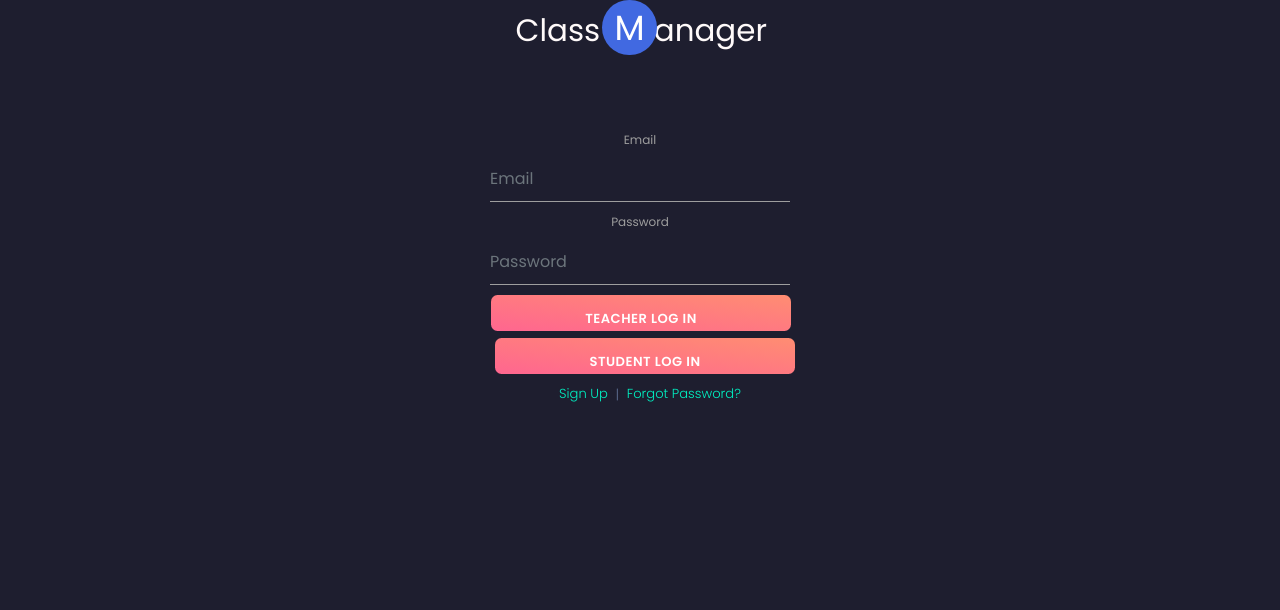
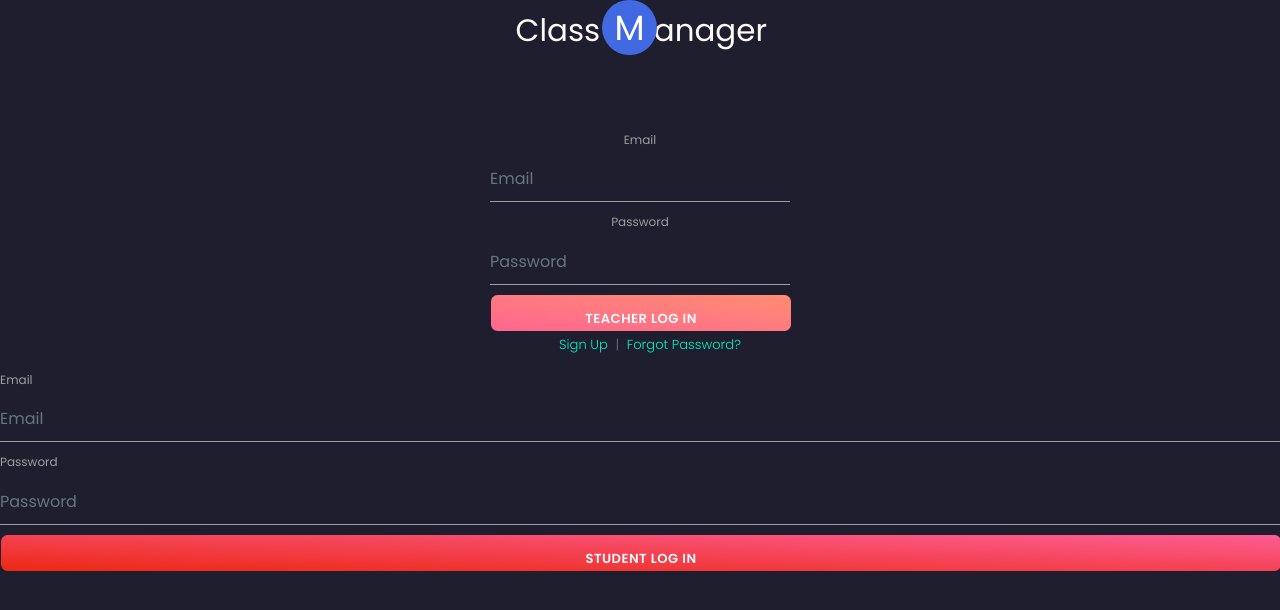
Before and after one commit to rahmedy/ClassM, a React (Create React App) app in the folder client/: page /log in a window 1280 px wide. Shown: the top 610 px of the page. Built offline with nearby package versions, Linux system fonts and the light colour scheme.

Commit message:
added 2nd fomr for students

```diff
--- a/client/src/components/Login/Login.js
+++ b/client/src/components/Login/Login.js
@@ -25,6 +25,12 @@ class LoginP extends React.Component {
       })
     }
 
+    studentChange = event => {
+      this.setState({
+        [event.target.name]: event.target.value
+      })
+    }
+
 	handleSubmit = async event => {
 		event.preventDefault();
 
@@ -42,10 +48,27 @@ class LoginP extends React.Component {
       }
     }
 
+    studentSubmit = async event => {
+      event.preventDefault();
+
+        const user = this.state;
+        const endPoint = "http://localhost:5000/api/students/login";
+
+        const config = {headers:{"Content-type":"application/json"}}
+
+        const results = await axios.post(endPoint, user, config)
+        console.log(results);
+        if (results.data.success){
+          localStorage.setItem("token", results.data.token);
+          this.props.setAuthenticated(results.data.token);
+          this.props.history.push("/rtl");
+        }
+      }
+
     render(){
         return(
           <>
-     <Form  onSubmit={this.handleSubmit} className ="login-form">
+     <Form  onClick={this.handleSubmit} className ="login-form">
 
 
         <h1 className= "wel">Class __anager</h1>
@@ -61,12 +84,10 @@ class LoginP extends React.Component {
             <Label for="examplePassword">Password</Label>
             <Input type="password" name="password" id="examplePassword" onChange={this.handleChange} value={this.state.password} placeholder="Password" />
           </FormGroup>
-          <FormGroup >
+
             <Button color="warning" className= "btn-lg  btn-block"> Teacher Log In
           </Button>
-          <Button color="warning" onClick={this.handleSubmit} className= "btn-lg  btn-block"> Student Log In
-          </Button>
-          </FormGroup>
+
 
 
           < Link to ="/sign">
@@ -77,6 +98,27 @@ class LoginP extends React.Component {
 
       </Form>
 
+      {/* this is the studen form  */}
+
+      <Form  onClick={this.studentSubmit} >
+
+
+      <FormGroup >
+
+        <Label for="exampleEmail">Email</Label>
+        <Input type="email" name="email" id="exampleEmail" onChange={this.studentChange} value={this.state.email} placeholder="Email" />
+      </FormGroup>
+
+      <FormGroup>
+        <Label for="examplePassword">Password</Label>
+        <Input type="password" name="password" id="examplePassword" onChange={this.studentChange} value={this.state.password} placeholder="Password" />
+      </FormGroup>
+
+      <Button color="danger" className= "btn-lg  btn-block"> Student Log In
+      </Button>
+
+  </Form>
+
           </>
         )
     }
--- a/client/src/layouts/Admin/Admin.js
+++ b/client/src/layouts/Admin/Admin.js
@@ -133,10 +133,10 @@ class Admin extends React.Component {
               toggleSidebar={this.toggleSidebar}
               sidebarOpened={this.state.sidebarOpened}
             />
-            {/* <Switch>
+            <Switch>
               {this.getRoutes(routes)}
               <Redirect from="*" to="/admin/dashboard"/>
-            </Switch> */}
+            </Switch>
             {// we don't want the Footer to be rendered on map page
             this.props.location.pathname.indexOf("maps") !== -1 ? null : (
               <Footer fluid />
```
